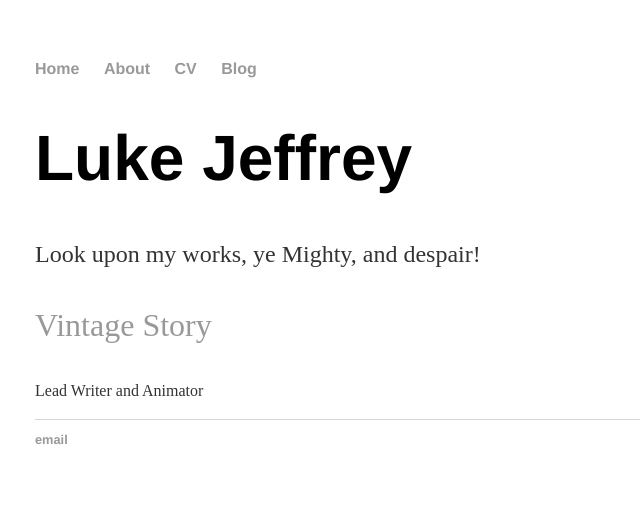
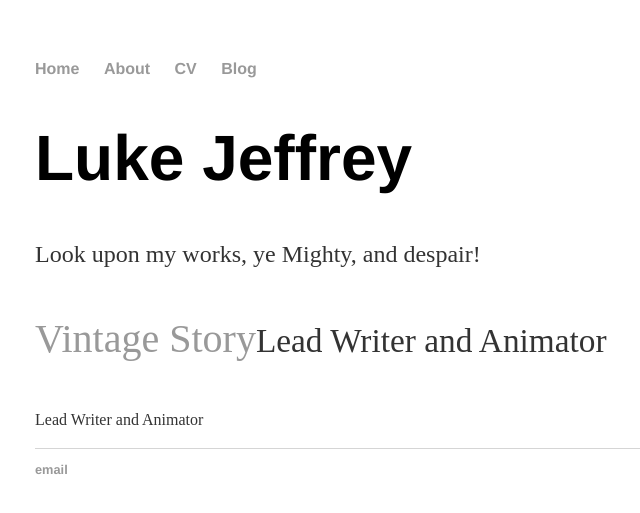
Before and after one commit to GralphGralph/GralphGralph.github.io, a Jekyll site: the page built from index.html, in a window 1280 px wide. Shown: the top 513 px of the page, without its empty margins (157-797 px from the left). Built offline with Jekyll 4.4.1, drawn with Linux system fonts in a browser that asks for light colours.

Commit message:
Update index.html

```diff
--- a/index.html
+++ b/index.html
@@ -5,7 +5,7 @@ title: Luke Jeffrey
 <div class="blurb">
 	<h1 style = "font-size: 400%;">Luke Jeffrey</h1>
 	<p>Look upon my works, ye Mighty, and despair!</p>
-	<p style = "font-size: 200%;"><a href="https://www.vintagestory.at/">Vintage Story</a></p>
+	<p style = "font-size: 250%;"><a href="https://www.vintagestory.at/">Vintage Story</a><small>Lead Writer and Animator</small></p>
 	<p style = "font-size: 100%;">Lead Writer and Animator</p>
 
 </div><!-- /.blurb -->
```
